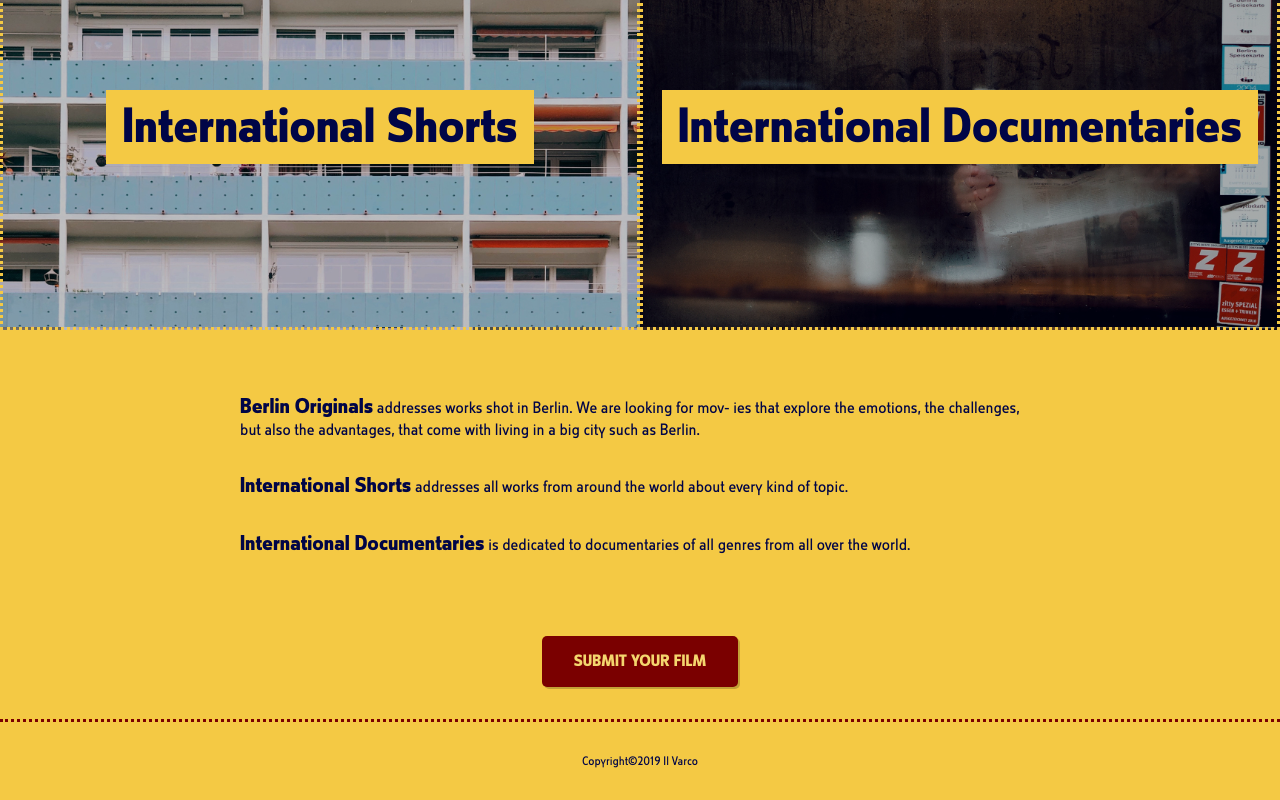
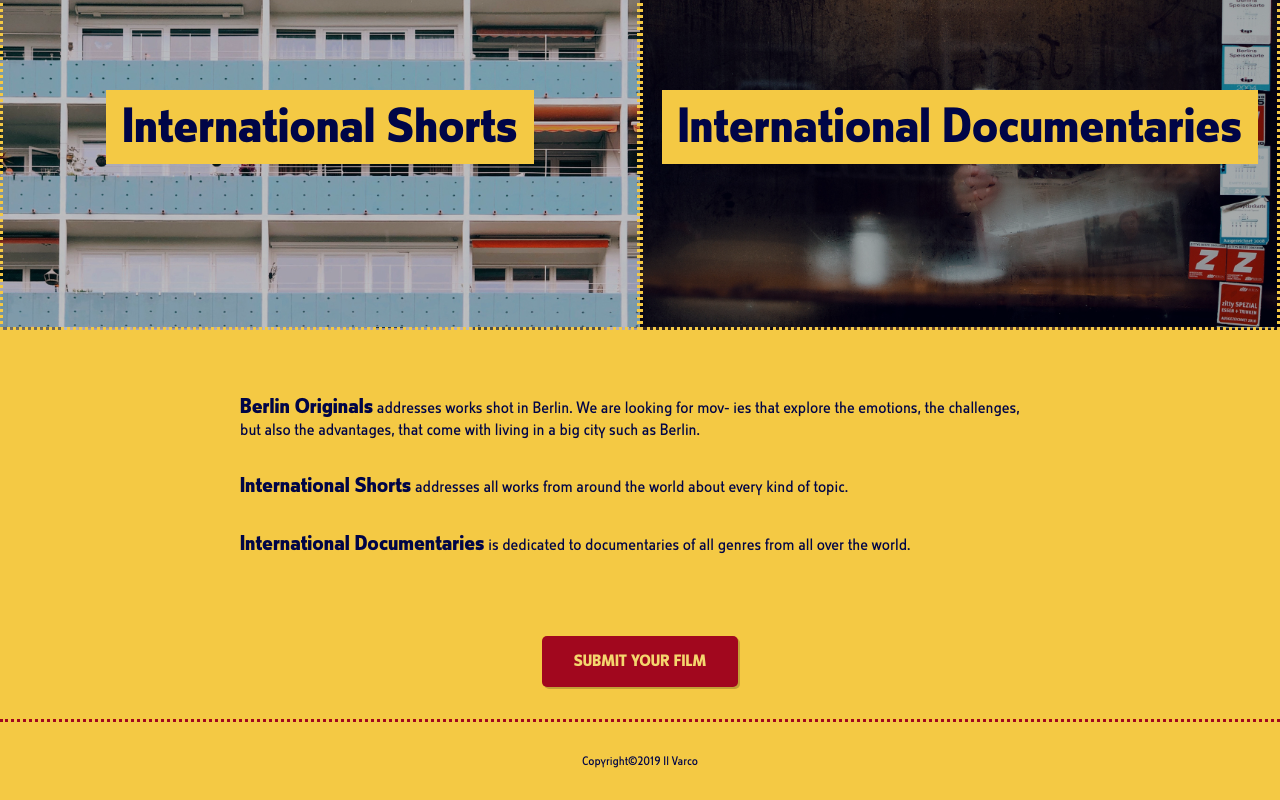
Before and after one commit to matteocarpi/berlinshorts, a React (Create React App) app: page /concept in a window 1280 px wide. Shown: the part 2007-2807 px from the top of the page. Built offline with nearby package versions, Linux system fonts and the light colour scheme.

Commit message:
changed red tone

```diff
--- a/src/assets/styles/variables.scss
+++ b/src/assets/styles/variables.scss
@@ -2,7 +2,8 @@
 $green: #D3EFD7;
 $blue: #000547;
 $grey: #343435;
-$red: #7A0000;
+$red: #a1071e;
+// $red: #7A0000;
 $purple: #8b3472;
 $pink: #EB8181;
 $yellow: #F4C944;
```
Also changed, not shown: src/assets/img/video-camera.svg.
